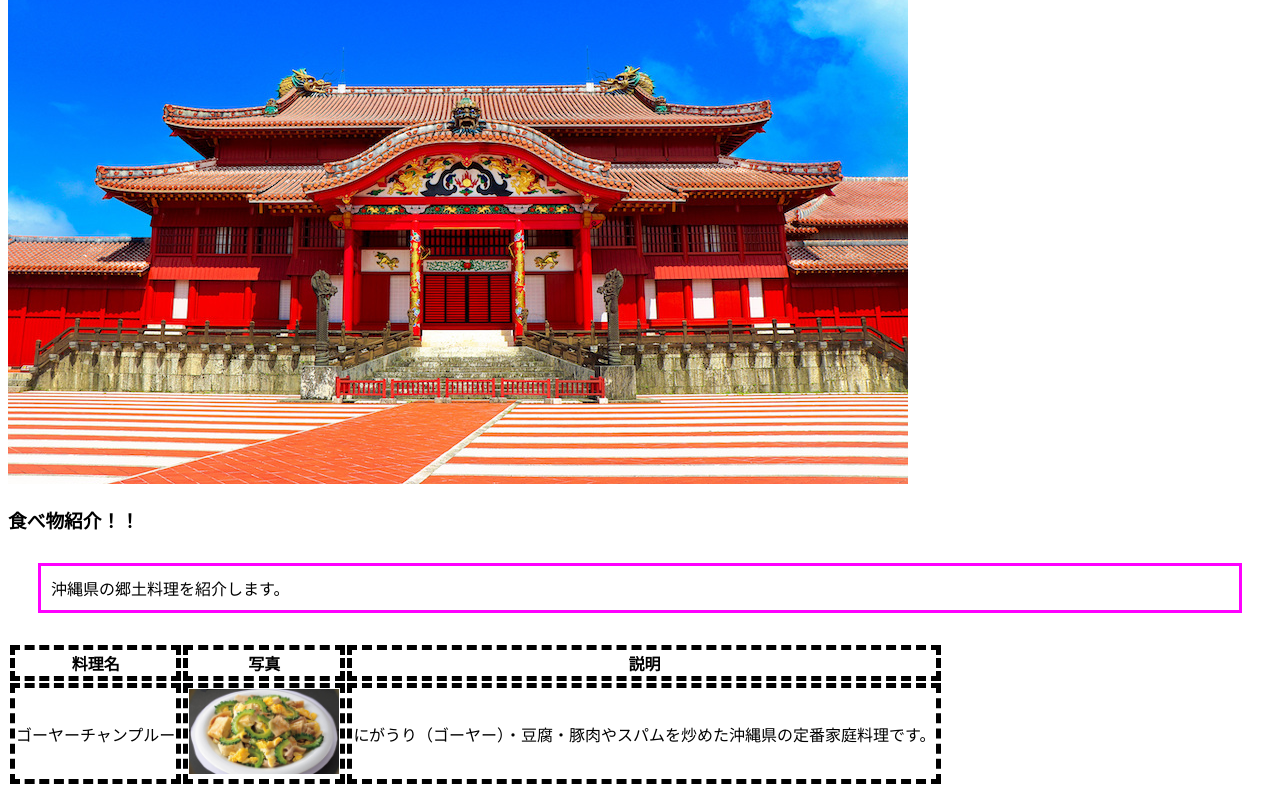
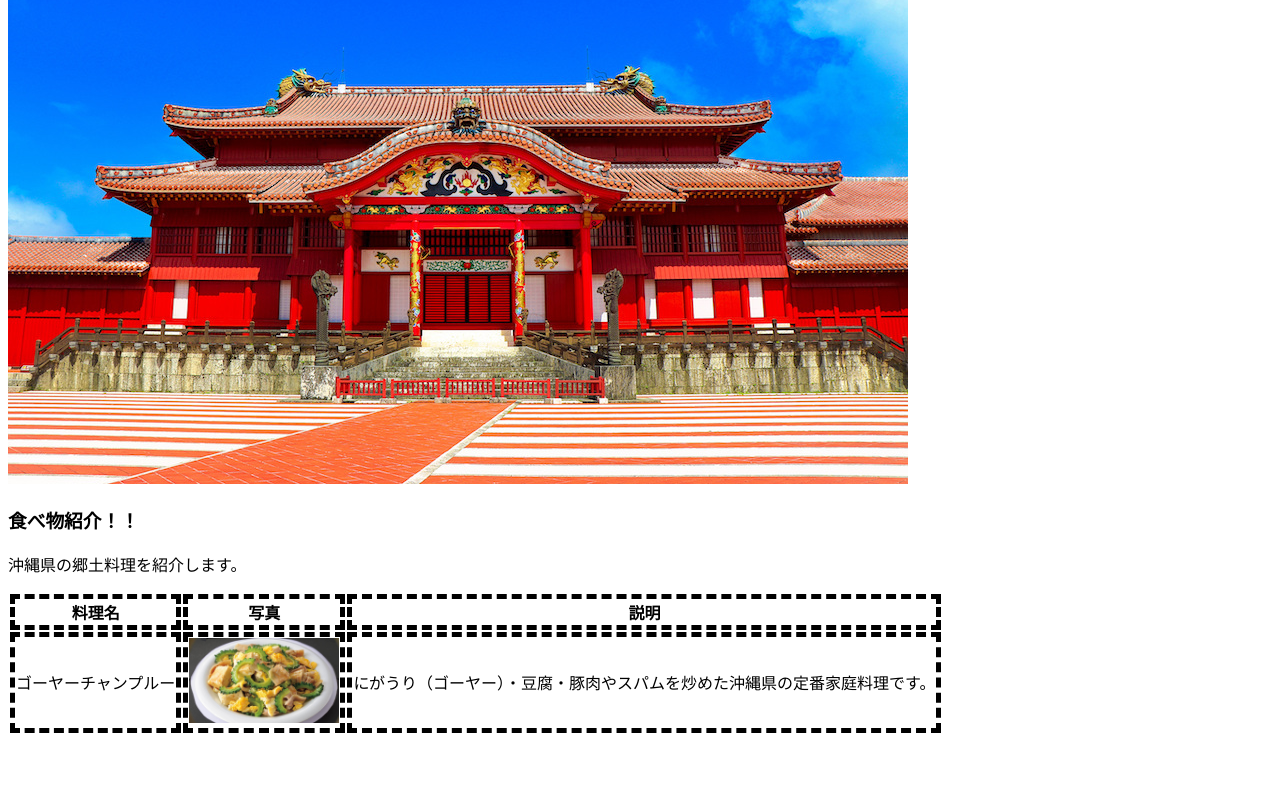
Before and after one commit to zyoshiki1110/Kimatu, a plain HTML site: page index.html in a window 1280 px wide. Shown: the part 506-1300 px from the top of the page. After the commit the page ends 1249 px from the top, so only its background shows below. Drawn offline with Linux system fonts and the light colour scheme.

Commit message:
Update index.html

```diff
--- a/index.html
+++ b/index.html
@@ -19,7 +19,7 @@
   <img src="./image/shuri.jpg" alt="首里城"><br>
 
 <h3>食べ物紹介！！</h3>
-<p class="sample3">沖縄県の郷土料理を紹介します。</p>
+<p class="sample4">沖縄県の郷土料理を紹介します。</p>
 <table>
   <tr>
    <th>料理名</th>
```
